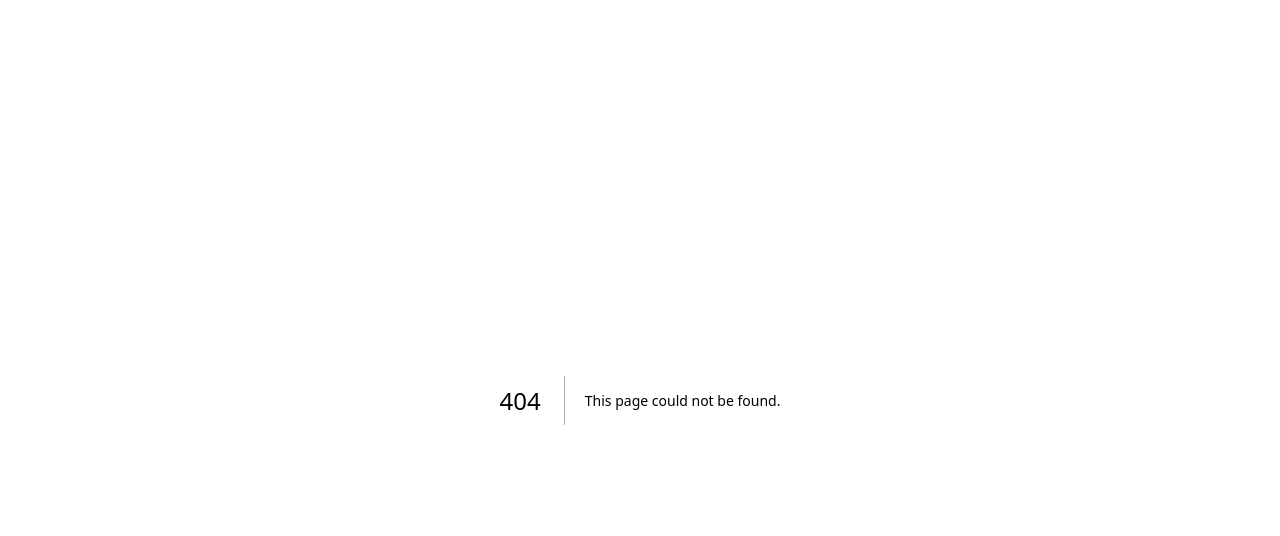
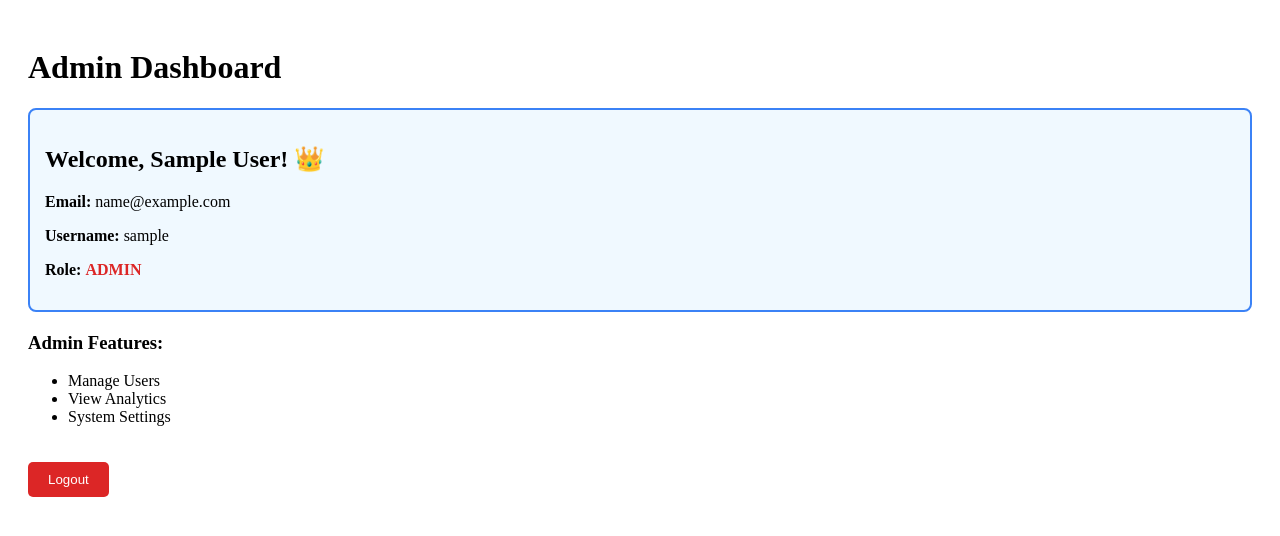
Before and after one commit to sshreya007/WEB-API-Trip_Companion, a Next.js app: page /admin/dashboard in a window 1280 px wide. Before the commit this address had no page. Shown: the top 536 px of the page. Built offline with nearby package versions, Linux system fonts and the light colour scheme; sample sign-in values are in the browser's storage.

Commit message:
Working on admin dashboard

```diff
--- /dev/null
+++ b/app/admin/dashboard/page.tsx
@@ -0,0 +1,77 @@
+'use client';
+
+import { useEffect, useState } from 'react';
+import { useRouter } from 'next/navigation';
+import { useAuth } from '@/lib/hooks/useAuth';
+
+export default function AdminDashboardPage() {
+  const router = useRouter();
+  const { user, loading, logout } = useAuth();
+
+  useEffect(() => {
+    // Redirect if not logged in
+    if (!loading && !user) {
+      router.push('/auth/login');
+    }
+
+    // Redirect if not admin
+    if (!loading && user && user.role !== 'admin') {
+      router.push('/auth/dashboard');
+    }
+  }, [user, loading, router]);
+
+  if (loading) {
+    return <div>Loading...</div>;
+  }
+
+  if (!user || user.role !== 'admin') {
+    return null;
+  }
+
+  const handleLogout = () => {
+    logout();
+    router.push('/auth/login');
+  };
+
+  return (
+    <div style={{ padding: '20px' }}>
+      <h1>Admin Dashboard</h1>
+      <div style={{
+        backgroundColor: '#f0f9ff',
+        padding: '15px',
+        borderRadius: '8px',
+        marginBottom: '20px',
+        border: '2px solid #3b82f6'
+      }}>
+        <h2>Welcome, {user.firstName} {user.lastName}! 👑</h2>
+        <p><strong>Email:</strong> {user.email}</p>
+        <p><strong>Username:</strong> {user.username}</p>
+        <p><strong>Role:</strong> <span style={{ color: '#dc2626', fontWeight: 'bold' }}>ADMIN</span></p>
+      </div>
+
+      <div style={{ marginTop: '20px' }}>
+        <h3>Admin Features:</h3>
+        <ul>
+          <li>Manage Users</li>
+          <li>View Analytics</li>
+          <li>System Settings</li>
+        </ul>
+      </div>
+
+      <button
+        onClick={handleLogout}
+        style={{
+          marginTop: '20px',
+          padding: '10px 20px',
+          backgroundColor: '#dc2626',
+          color: 'white',
+          border: 'none',
+          borderRadius: '5px',
+          cursor: 'pointer'
+        }}
+      >
+        Logout
+      </button>
+    </div>
+  );
+}
```
